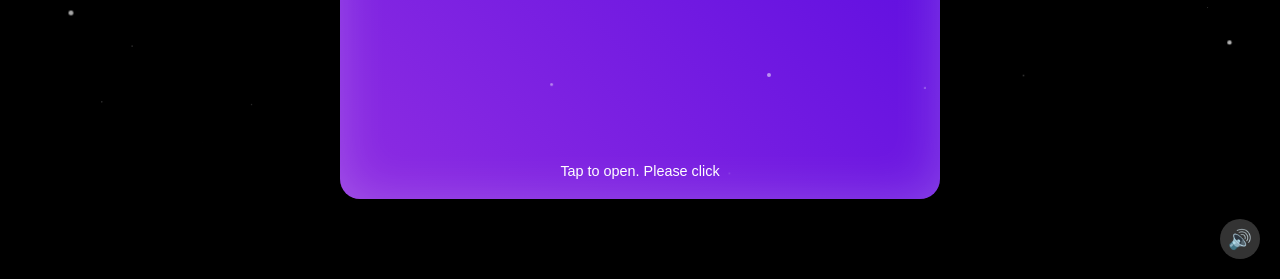
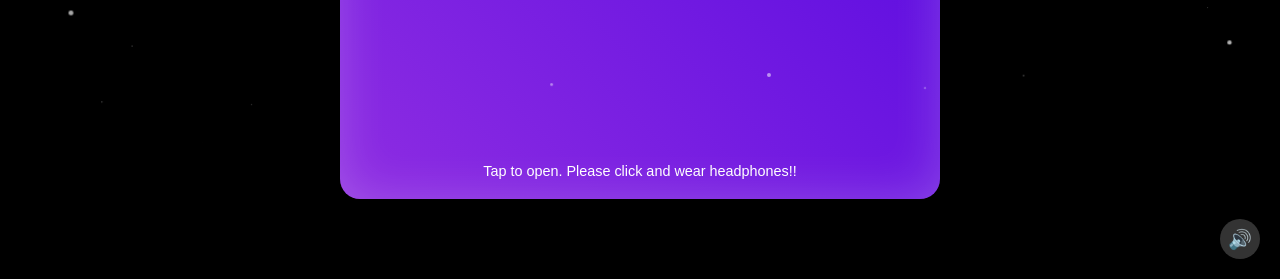
Before and after one commit to TMTanmay1/Madam, a plain HTML site: page index.html in a window 1280 px wide. Shown: the part 521-800 px from the top of the page. Drawn offline with Linux system fonts and the light colour scheme.

Commit message:
Update index.html

```diff
--- a/index.html
+++ b/index.html
@@ -410,7 +410,7 @@
             <div class="heart">🌻</div>
             <h1>Sorry Anushka</h1>
             <p>A special apology for a special person...</p>
-            <div class="tap-hint">Tap to open. Please click</div>
+            <div class="tap-hint">Tap to open. Please click and wear headphones!!</div>
           </div>
           <div class="back">
 
```
